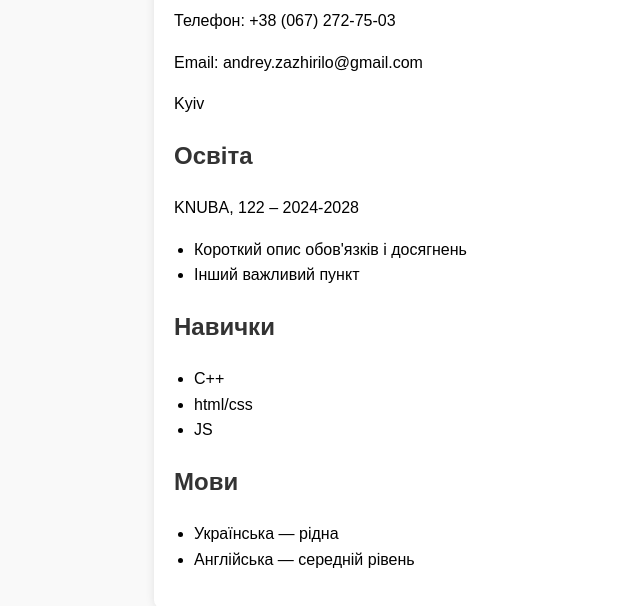
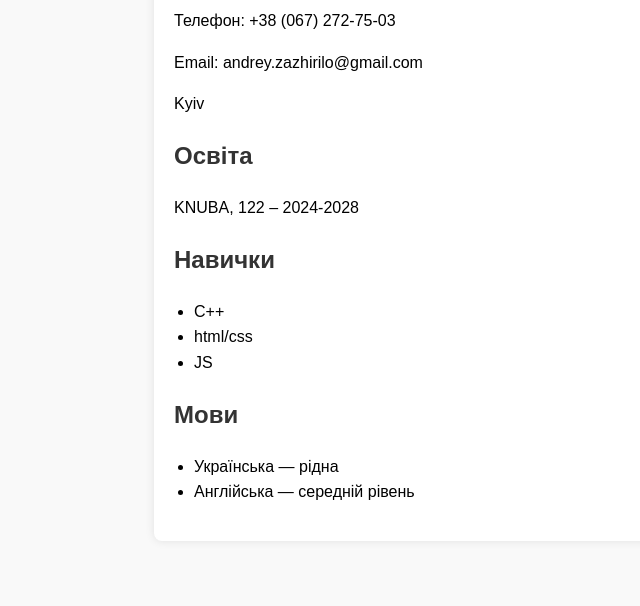
Before and after one commit to andriizazhyrylo/resume, a plain HTML site: page index.html in a window 1280 px wide. Shown: the part 126-732 px from the top of the page, without its empty margins (66-706 px from the left). Drawn offline with Linux system fonts and the light colour scheme.

Commit message:
Update index.html

```diff
--- a/index.html
+++ b/index.html
@@ -21,10 +21,6 @@
     <h2>Освіта</h2>
     <p>KNUBA, 122 – 2024-2028</p>
 
-    <ul>
-      <li>Короткий опис обов'язків і досягнень</li>
-      <li>Інший важливий пункт</li>
-    </ul>
 
     <h2>Навички</h2>
     <ul>
```
